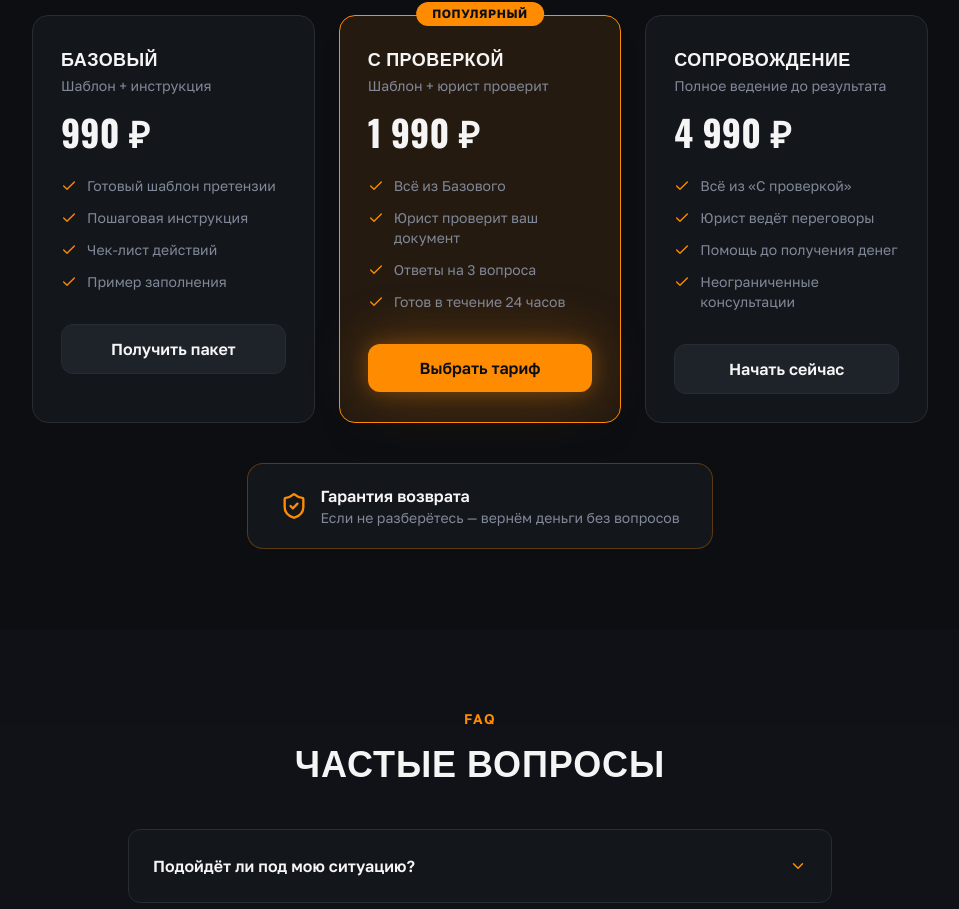
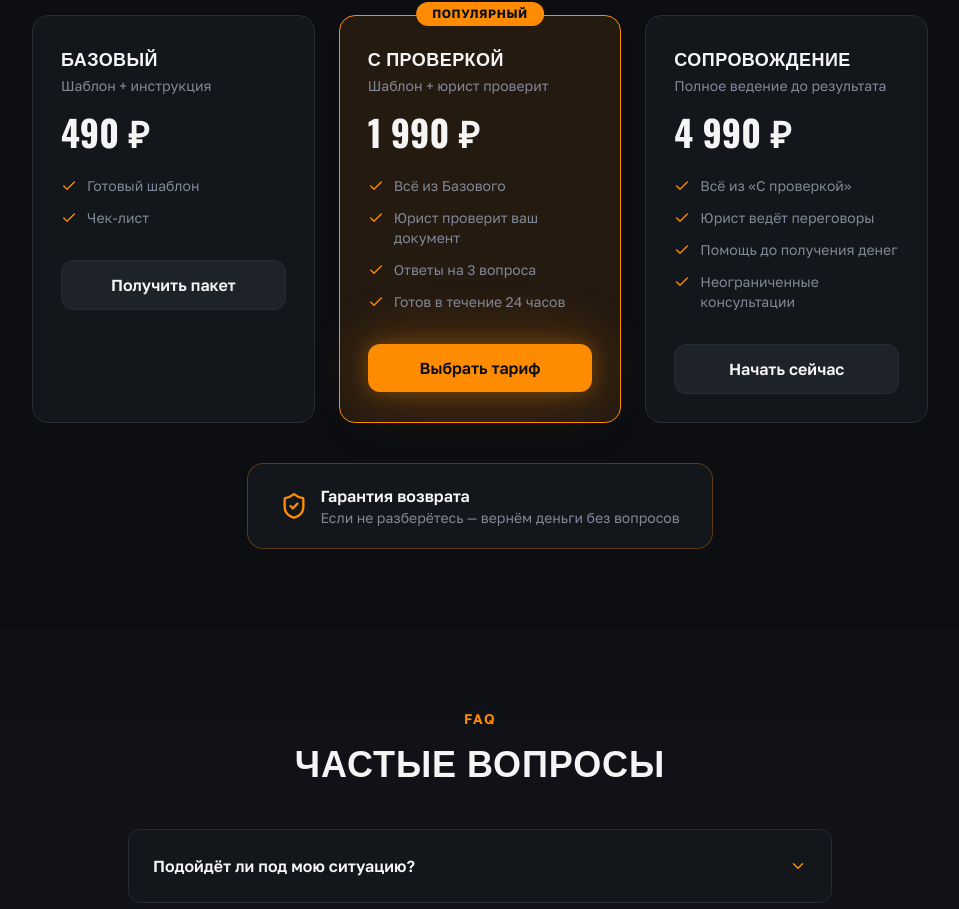
Before and after one commit to pr-poehali-dev/documents-template-site, a React (Vite) app: page / in a window 1280 px wide. Shown: the part 4355-5264 px from the top of the page, without its empty margins (160-1119 px from the left). Built offline with nearby package versions, Linux system fonts and the light colour scheme.

Commit message:
fix: pricing card Basic tier

```diff
--- a/src/pages/Index.tsx
+++ b/src/pages/Index.tsx
@@ -130,9 +130,9 @@ const faqs = [
 const plans = [
   {
     name: "Базовый",
-    price: "990 ₽",
+    price: "490 ₽",
     desc: "Шаблон + инструкция",
-    features: ["Готовый шаблон претензии", "Пошаговая инструкция", "Чек-лист действий", "Пример заполнения"],
+    features: ["Готовый шаблон", "Чек-лист"],
     cta: "Получить пакет",
     highlight: false,
   },
```
